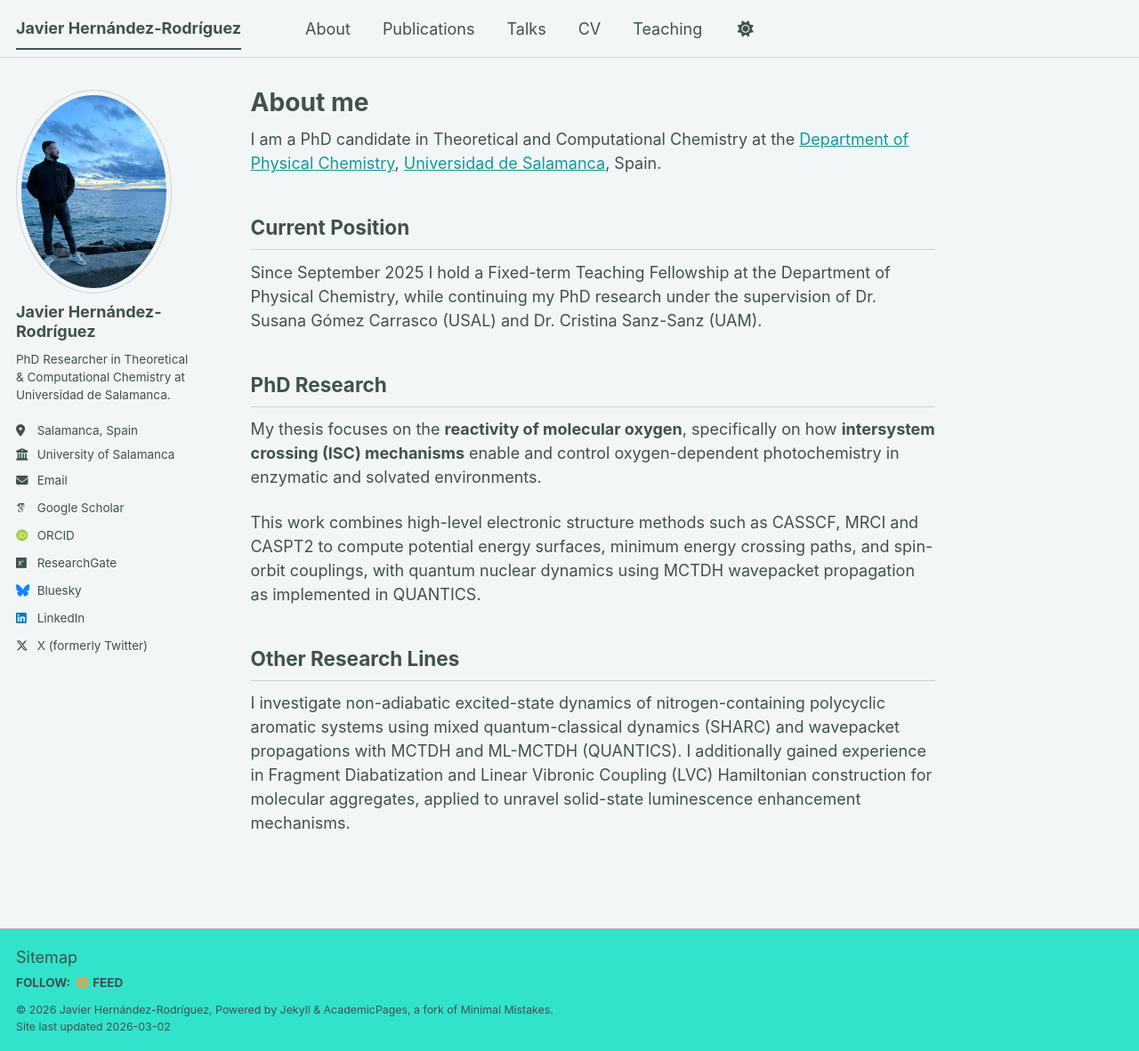
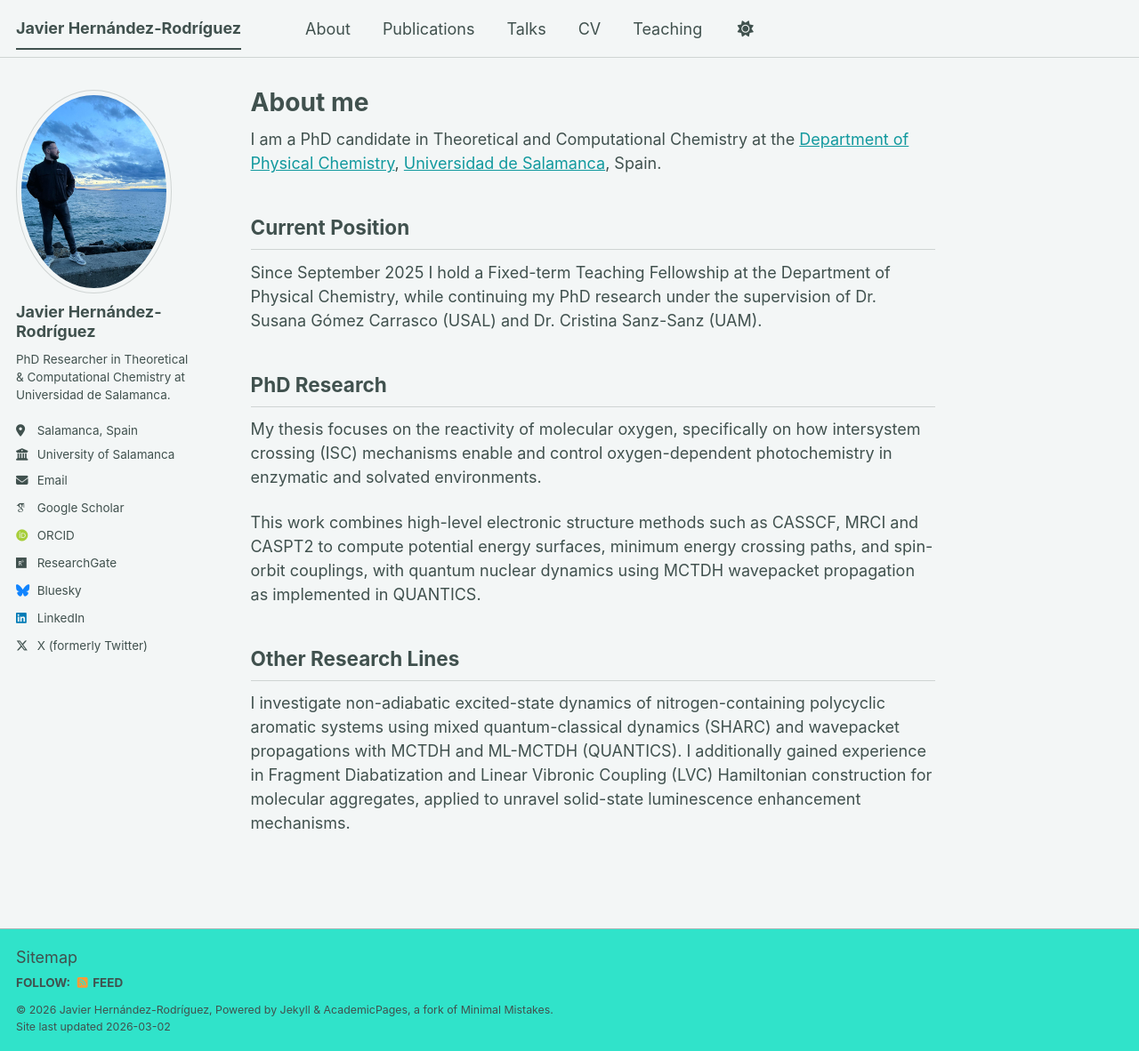
Before and after one commit to javier-hernandezr/javier-hernandezr.github.io, a Jekyll site: the page built from _pages/about.md, in a window 1280 px wide and 1182 px high. Shown: the whole window at 89% size. Built offline with Jekyll 4.4.1, drawn with Linux system fonts in a browser that asks for light colours; some web fonts are replaced; a script bundle is joined from its source files by our own code; library files that are not in the unit come from our copies.

```diff
--- a/_pages/about.md
+++ b/_pages/about.md
@@ -20,8 +20,8 @@ under the supervision of Dr. Susana Gómez Carrasco (USAL) and
 Dr. Cristina Sanz-Sanz (UAM).
 
 ## PhD Research
-My thesis focuses on the **reactivity of molecular oxygen**, specifically
-on how **intersystem crossing (ISC) mechanisms** enable and control
+My thesis focuses on the reactivity of molecular oxygen, specifically
+on how intersystem crossing (ISC) mechanisms enable and control
 oxygen-dependent photochemistry in enzymatic and solvated environments.
 
 This work combines high-level electronic structure methods such as CASSCF,
```
